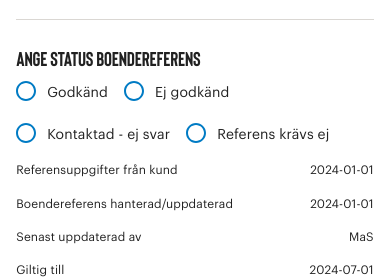
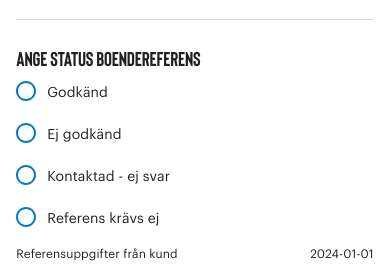
Before and after one commit to Bostads-AB-Mimer/onecore-internal-portal, a React (Vite) app in the folder packages/frontend/: page /bostader in a window 390 px wide. Shown: the part 533-813 px from the top of the page. Built offline with nearby package versions, Linux system fonts and the light colour scheme; no server answers; what onecore-types would draw is missing.

Commit message:
feat: add useMediaQuery hook to manage responsive design in ResidencesPage

```diff
--- a/packages/frontend/src/pages/Residences/Residences.tsx
+++ b/packages/frontend/src/pages/Residences/Residences.tsx
@@ -17,9 +17,12 @@ import {
   TextareaAutosize,
   TextField,
   Typography,
+  useMediaQuery,
 } from '@mui/material'
 
 const ResidencesPage: React.FC = () => {
+  const isMinWidth600 = useMediaQuery('(min-width:600px)')
+
   const handleSubmit = (e: React.FormEvent) => {
     e.preventDefault()
   }
@@ -97,7 +100,11 @@ const ResidencesPage: React.FC = () => {
 
         <Grid item xs={12}>
           <Typography variant="h2">Ange status boendereferens</Typography>
-          <RadioGroup id="status-housing-reference" defaultValue="default" row>
+          <RadioGroup
+            id="status-housing-reference"
+            defaultValue="default"
+            row={isMinWidth600}
+          >
             <FormControlLabel
               value="approved"
               control={<Radio />}
```
